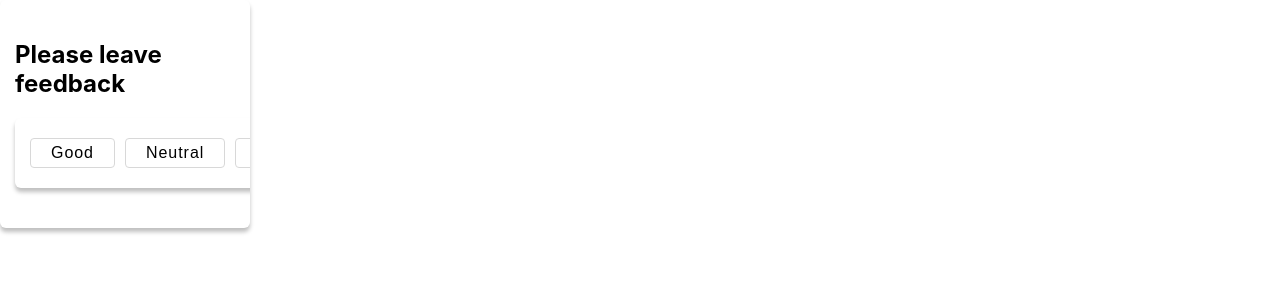
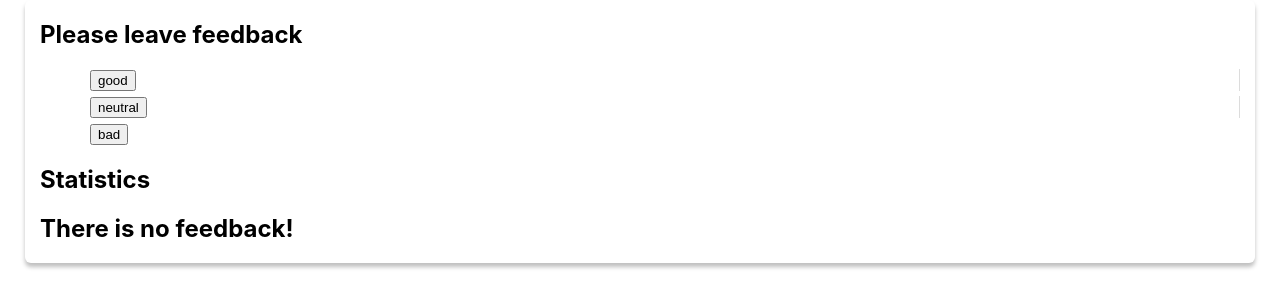
Before and after one commit to annasemenuyk/goit-react-hw-02-feedback, a React (Create React App) app: page / in a window 1280 px wide. Shown: the top 308 px of the page. Built offline with nearby package versions, Linux system fonts and the light colour scheme.

Commit message:
стили

```diff
--- a/src/App.css
+++ b/src/App.css
@@ -1,7 +1,8 @@
 .container {
   width: 1200px;
   margin: 0 auto;
-  padding: 20px 15px;
+  padding-left: 15px;
+  padding-right: 15px;
   box-shadow: 0 4px 4px rgb(0 0 0 / 25%);
   border-radius: 6px;
   overflow: hidden;
--- a/src/components/FeedbackOptions/FeedbackOptions.css
+++ b/src/components/FeedbackOptions/FeedbackOptions.css
@@ -1,15 +1,15 @@
-.container {
-  width: 220px;
-  display: inline-flex;
-  justify-content: space-between;
+.List {
+  display: flex;
 }
-.item {
+
+.Item {
   list-style: none;
 }
-.item:not(:last-child) {
+.Item:last-child {
   margin-right: 10px;
 }
-.button {
+
+.Button {
   padding: 5px 20px;
   background-color: transparent;
   border: 1px solid #d8d8d8;
@@ -22,7 +22,7 @@
 
   transition: transform 250ms linear;
 }
-.button:hover {
+.Button:hover {
   box-shadow: 0 1px 1px rgba(0, 0, 0, 0.2);
   background-color: #5f9ea0;
   border: 1px solid transparent;
--- a/src/components/FeedbackOptions/FeedbackOptions.js
+++ b/src/components/FeedbackOptions/FeedbackOptions.js
@@ -3,9 +3,9 @@ import './FeedbackOptions.css';
 
 const FeedbackOptions = ({ options, onLeaveFeedback }) => {
   return (
-    <ul className="container">
+    <ul className="List">
       {options.map(option => (
-        <li key={option} className="item">
+        <li key={option} className="Item">
           <button
             type="button"
             className="button"
--- a/src/components/Statistics/Statistics.css
+++ b/src/components/Statistics/Statistics.css
@@ -1,4 +1,4 @@
-.list {
+.List {
   display: block;
   list-style: none;
   padding: 0;
--- a/src/components/Statistics/Statistics.js
+++ b/src/components/Statistics/Statistics.js
@@ -3,7 +3,7 @@ import './Statistics.css';
 
 const Statistics = ({ good, neutral, bad, total, positivePercentage }) => {
   return (
-    <ul className="list">
+    <ul className="List">
       <li className="Item">
         <h2 className="Text">Good</h2>
         <p className="Statistic">{good} </p>
```
